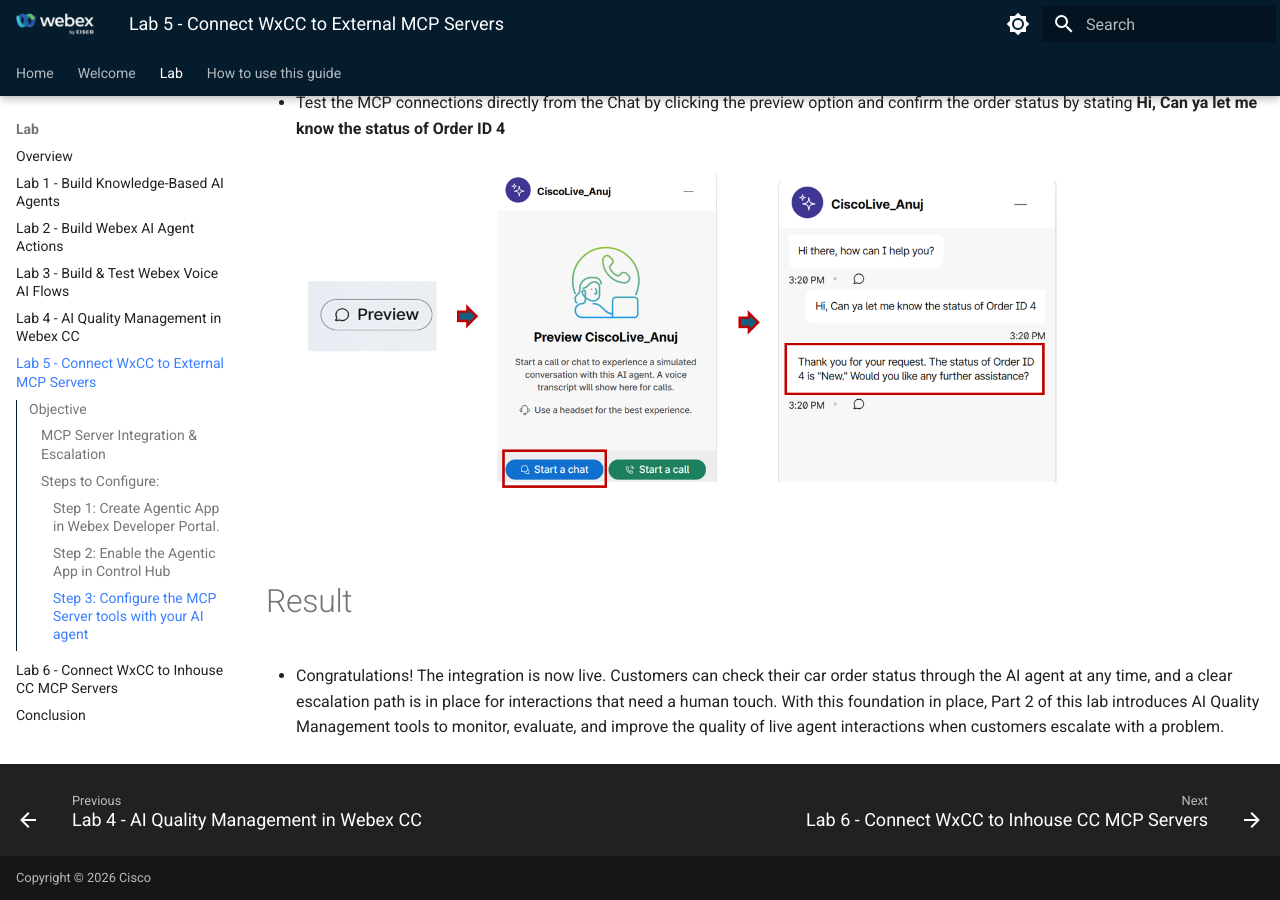
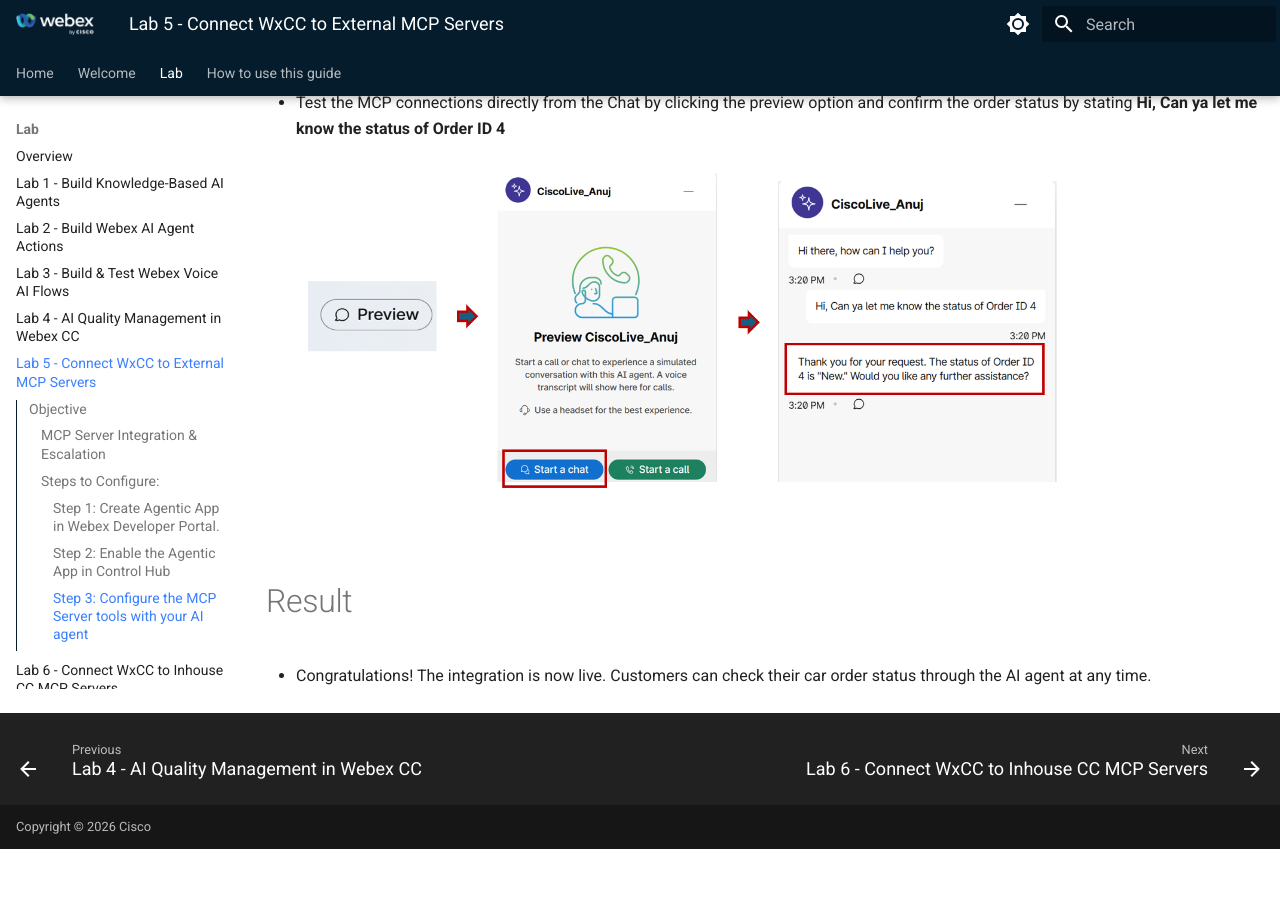
Before and after one commit to WebexCC-SA/LAB-11175, an MkDocs documentation site: the page built from docs/Excercise4.md, in a window 1280 px wide and 900 px high, scrolled down 5916 px. Built offline with MkDocs 1.6.1 and Material for MkDocs 9.7.7, drawn with Linux system fonts in a browser that asks for light colours; after the commit the page ends 6765 px from its top, so only the background shows below that; some of the changed text lies outside the part shown.

Commit message:
Update Excercise4.md

```diff
--- a/docs/Excercise4.md
+++ b/docs/Excercise4.md
@@ -110,7 +110,7 @@
 
     ![Nav](./assets/1010_Excercise1_14.png){ width="600" }
 
-- Open your AI Agent **CiscoLive_MCPAIAgent_number***. Your instructor will provide you with the specific AI Agent to use.
+- Open your AI Agent **WebexOne_YourName*** created in Lab1.
 
 - Navigate to Actions, and click Add Action, then select Select Available.
 
@@ -129,4 +129,4 @@
 
 
 # Result
-- Congratulations! The integration is now live. Customers can check their car order status through the AI agent at any time, and a clear escalation path is in place for interactions that need a human touch. With this foundation in place, Part 2 of this lab introduces AI Quality Management tools to monitor, evaluate, and improve the quality of live agent interactions when customers escalate with a problem.
+- Congratulations! The integration is now live. Customers can check their car order status through the AI agent at any time.
```
